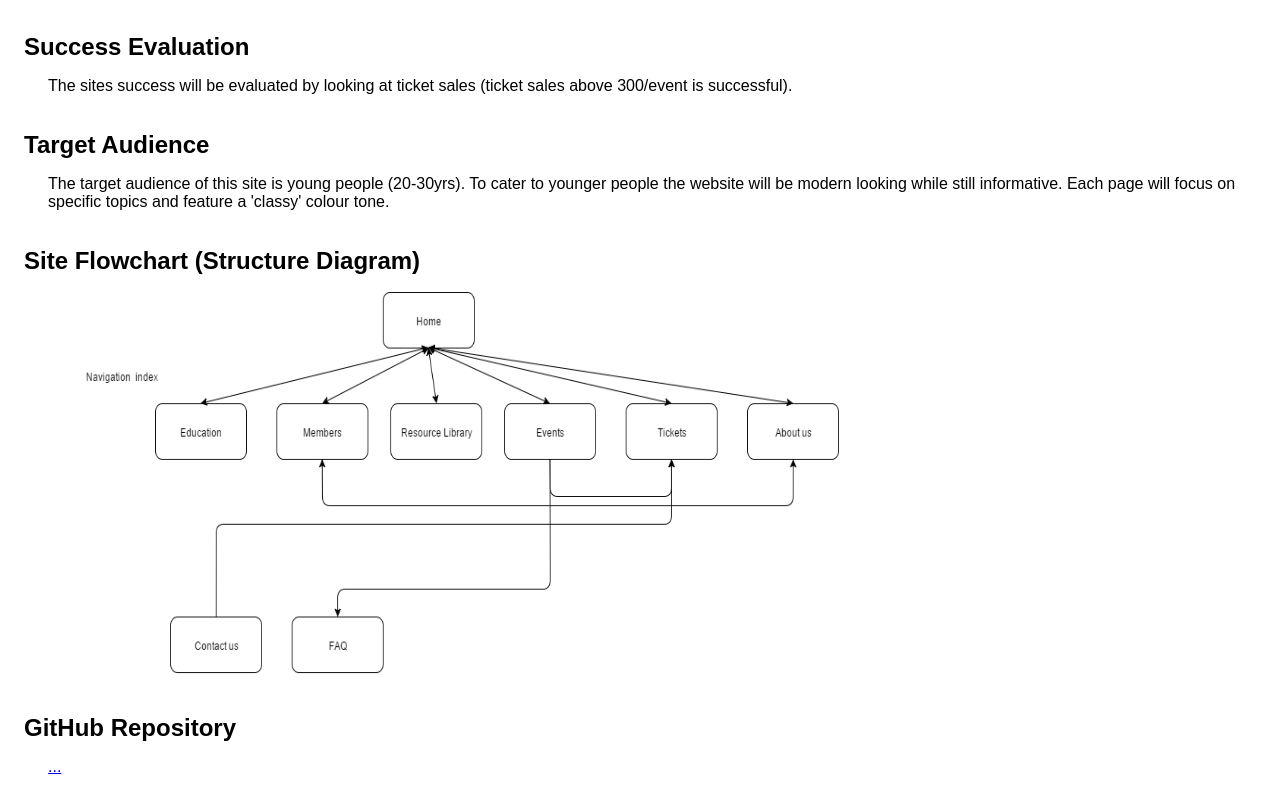
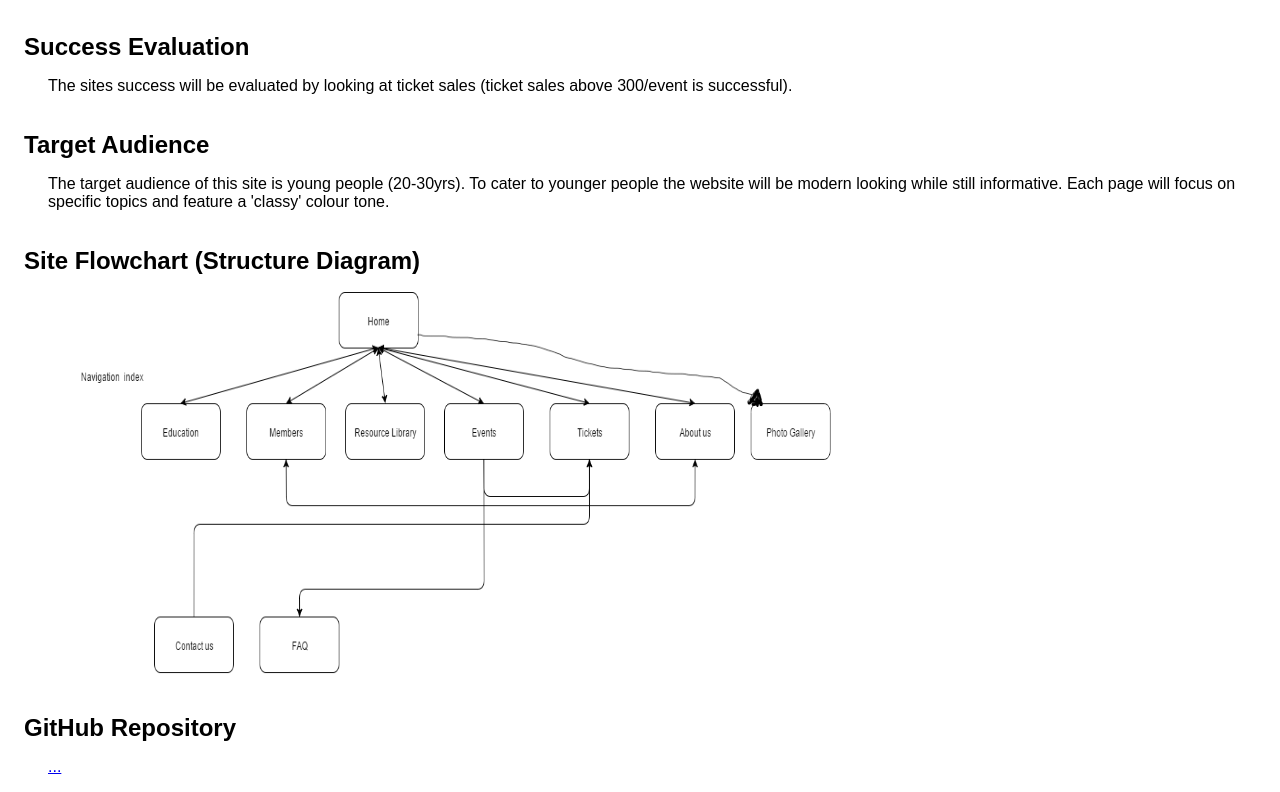
Before and after one commit to brittanyp/CP1406-Group-Project, a plain HTML site: page plan.html in a window 1280 px wide. Shown: the part 339-1131 px from the top of the page. Drawn offline with Linux system fonts and the light colour scheme.

Commit message:
plan and broflowchart added

```diff
--- a/plan.html
+++ b/plan.html
@@ -24,8 +24,9 @@
 <p>The sites success will be evaluated by looking at ticket sales (ticket sales above 300/event is successful). </p>
 <h2>Target Audience</h2>
 <p>The target audience of this site is young people (20-30yrs). To cater to younger people the website will be modern looking while still informative. Each page will focus on specific topics and feature a 'classy' colour tone.</p>
+
 <h2>Site Flowchart (Structure Diagram)</h2>
-<p><img src="BROflowchart.png" width="791" height="383" alt=""/></p>
+<p><img src="BROflowchartv2.png" width="791" height="383" alt=""/></p>
 <h2>GitHub Repository</h2>
 <p><a href="https://github.com/brittanyp/CP1406-Group-Project">...</a></p>
 </body>
```
Also changed, not shown: BROflowchartv2.png (added).
